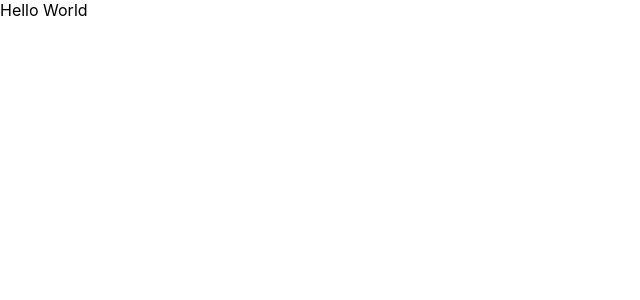
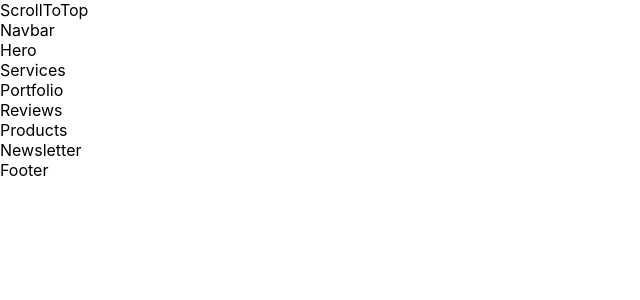
Before and after one commit to nishchala/react-restaurant-app, a React (Create React App) app: page / in a window 1280 px wide. Shown: the top 300 px of the page, without its empty margins (0-640 px from the left). Built offline with nearby package versions, Linux system fonts and the light colour scheme.

Commit message:
"created component files and imported in App.js"

```diff
--- a/src/App.js
+++ b/src/App.js
@@ -1,9 +1,26 @@
 import React from 'react'
+import ScrollToTop from "./components/ScrollToTop";
+import Navbar from "./components/Navbar";
+import Hero from "./components/Hero";
+import Services from "./components/Services";
+import Portfolio from "./components/Portfolio";
+import Reviews from "./components/Reviews";
+import Products from "./components/Products";
+import Newsletter from "./components/Newsletter";
+import Footer from "./components/Footer";
 
-const App = () => {
+export default function App() {
   return (
-    <div>Hello World</div>
+    <>
+      <ScrollToTop />
+      <Navbar />
+      <Hero />
+      <Services />
+      <Portfolio />
+      <Reviews />
+      <Products />
+      <Newsletter />
+      <Footer />
+    </>
   )
 }
-
-export default App
--- /dev/null
+++ b/src/components/Footer.jsx
@@ -0,0 +1,7 @@
+import React from 'react'
+
+export default function Footer() {
+  return (
+    <div>Footer</div>
+  )
+}
--- /dev/null
+++ b/src/components/Hero.jsx
@@ -0,0 +1,7 @@
+import React from 'react'
+
+export default function Hero() {
+  return (
+    <div>Hero</div>
+  )
+}
--- /dev/null
+++ b/src/components/Navbar.jsx
@@ -0,0 +1,7 @@
+import React from 'react'
+
+export default function Navbar() {
+  return (
+    <div>Navbar</div>
+  )
+}
--- /dev/null
+++ b/src/components/Newsletter.jsx
@@ -0,0 +1,7 @@
+import React from 'react'
+
+export default function Newsletter() {
+  return (
+    <div>Newsletter</div>
+  )
+}
--- /dev/null
+++ b/src/components/Portfolio.jsx
@@ -0,0 +1,7 @@
+import React from 'react'
+
+export default function Portfolio() {
+  return (
+    <div>Portfolio</div>
+  )
+}
--- /dev/null
+++ b/src/components/Products.jsx
@@ -0,0 +1,7 @@
+import React from 'react'
+
+export default function Products() {
+  return (
+    <div>Products</div>
+  )
+}
--- /dev/null
+++ b/src/components/Reviews.jsx
@@ -0,0 +1,7 @@
+import React from 'react'
+
+export default function Reviews() {
+  return (
+    <div>Reviews</div>
+  )
+}
--- /dev/null
+++ b/src/components/Services.jsx
@@ -0,0 +1,7 @@
+import React from 'react'
+
+export default function Services() {
+  return (
+    <div>Services</div>
+  )
+}
```
